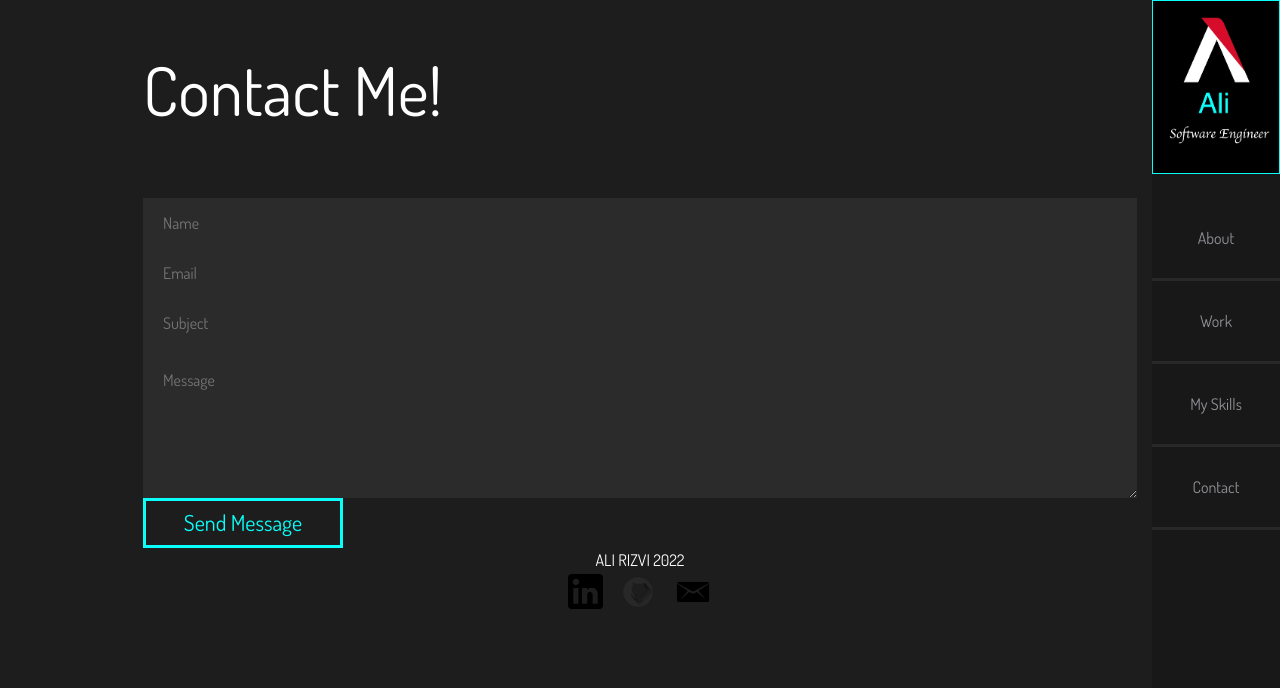
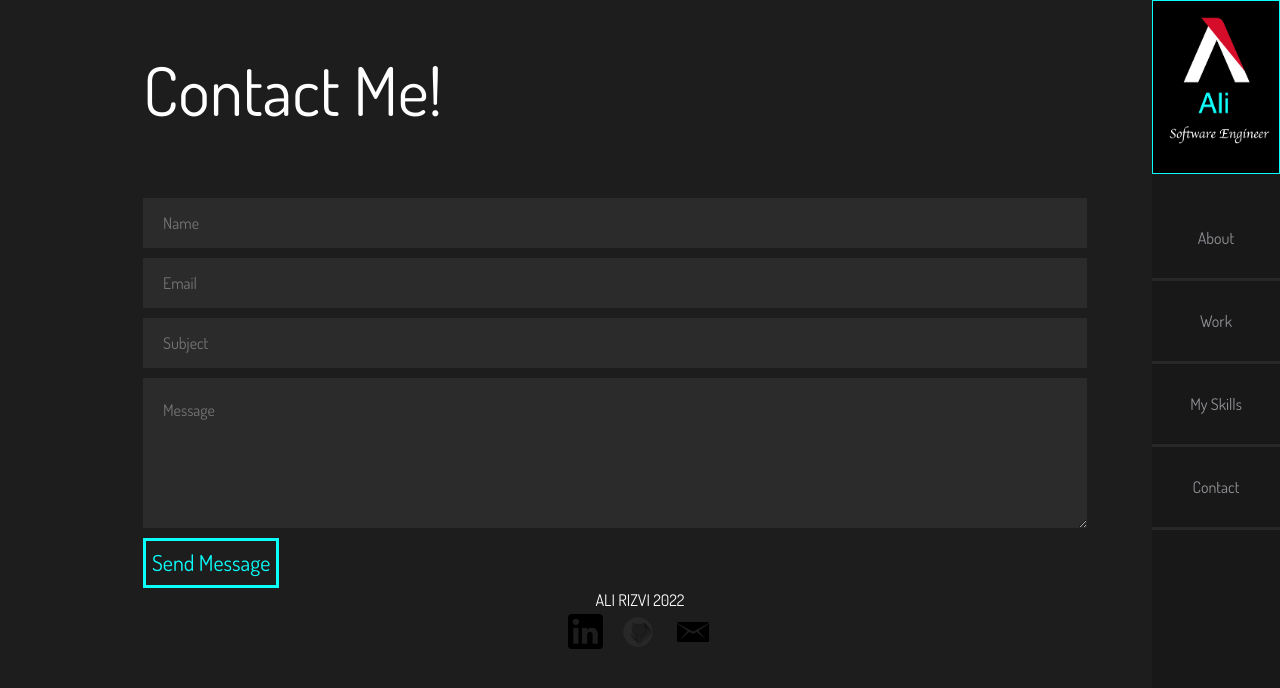
Before and after one commit to alirizvi061/Portfolio, a React (Create React App) app: page /contact in a window 1280 px wide. Shown: the top 688 px of the page. Built offline with nearby package versions, Linux system fonts and the light colour scheme; the HTML template or start-up script is replaced by a standard one.

Commit message:
Created CSS rule for form

```diff
--- a/src/App.css
+++ b/src/App.css
@@ -277,8 +277,6 @@ body {
   flex-direction: column;
   padding: 4%;
   padding-left: 0;
-  /* margin-top: 10%;
-  margin-right: 0; */
 }
 
 .aboutDiv {
@@ -323,7 +321,6 @@ body {
   border: 1px solid black;
   display: flex;
   justify-content: flex-start;
-  /* padding-left: 25%; */
   padding-top: 2%;
 }
 
@@ -367,12 +364,11 @@ body {
 
 
 .contact_form_class {
-  /* width: 100%; */
-  /* padding-top: 5rem; */
   display: flex;
   position: relative;
   flex-wrap: wrap;
-  flex-direction: column;
+  /* flex-direction: column; */
+  width: 95%;
 }
 
 .contact_form_class input[type="email"],
@@ -386,17 +382,12 @@ body {
   box-sizing: border-box;
   padding: 0 20px;
   -webkit-box-sizing: border-box;
-  /* height: 40px;
-  border-radius: 6px;
-  box-sizing: border-box;
-  border: 0;
-  background: #2e2424;
-  font-size: 16px;
-  padding: 0 20px;
-  width: 40%;
-  color: #aca7a7;
-  margin-bottom: .5rem; */
+  margin-bottom: 10px;
 }
+
+/* .contact_form_class input[type="email"] {
+  float: right;
+} */
 
 .contact_form_class textarea[type="text"] {
   width: 100%;
@@ -409,14 +400,7 @@ body {
   -webkit-box-sizing: border-box;
   box-sizing: border-box;
   min-height: 150px;
-  /* overflow: auto;
-  border-radius: 6px;
-  box-sizing: border-box;
-  border: 0;
-  font-size: 16px;
-  padding: 0 20px;
-  max-width: 40%;
-  margin-bottom: .5rem; */
+  margin-bottom: 10px;
 }
 
 
```
